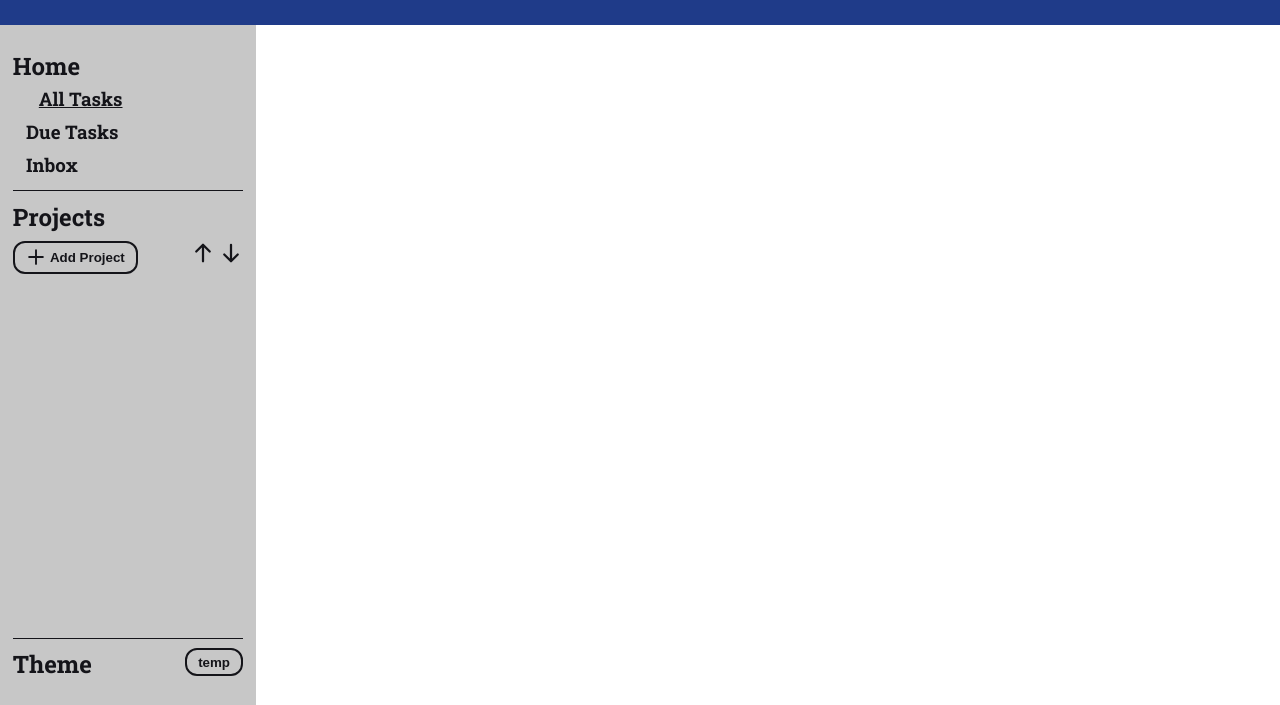
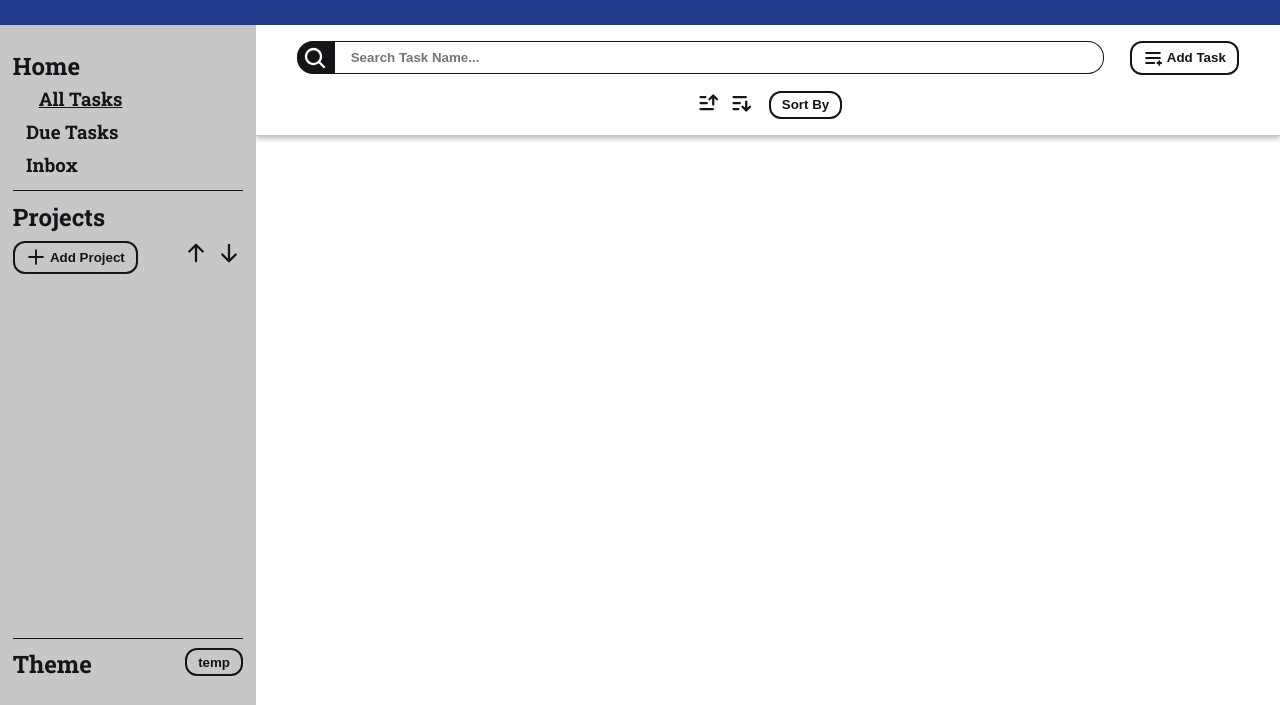
Before and after one commit to Marwan-Amin22/Todo-List, a website built with webpack: page src/template.html in a window 1280 px wide. Shown: the part 95-800 px from the top of the page. Built offline with nearby package versions, Linux system fonts and the light colour scheme.

Commit message:
some content body work

```diff
--- /dev/null
+++ b/src/components/contentBody.css
@@ -0,0 +1,79 @@
+#content-body {
+    position: fixed;
+    width: 100vw;
+    background-color: var(--prim-bg);
+    /* padding: 1rem 4%; */
+    overflow: auto;
+
+    transition: margin-left 0.3s ease, width 0.3s ease;
+}
+
+#sidebar.show+#content-body {
+    width: calc(100vw - var(--side-bar-width));
+    margin-left: var(--side-bar-width);
+}
+
+#utils-section {
+    display: grid;
+    grid-template-columns: 1fr auto;
+    grid-template-rows: auto;
+    align-items: center;
+    column-gap: 2vw;
+    row-gap: 2vh;
+    border-bottom: 1px solid var(--sec-bg);
+    padding: 1rem 4%;
+    box-shadow: 0 2px 6px rgb(50 50 50 /0.4);
+}
+
+#sorting-tasks-div {
+    display: flex;
+    justify-self: center;
+    grid-column: 1/3;
+    gap: 1vw;
+}
+
+#sorting-tasks-div>div {
+    display: flex;
+    gap: 4px;
+}
+
+#task-add-button {
+    grid-column: 2/3;
+    display: flex;
+    align-items: center;
+    gap: 4px;
+}
+
+#search-tasks-div {
+    grid-column: 1/2;
+    display: flex;
+    align-items: stretch;
+}
+
+
+#search-tasks-div>label {
+    --icon-clr: var(--prim-bg);
+    padding: 0 0.4rem;
+    background: var(--other-bg);
+    border: solid var(--other-bg);
+    border-width: 1px 1px 1px 0;
+    border-radius: 16px 0 0 16px;
+    cursor: pointer;
+    display: grid;
+    place-items: center;
+}
+
+#search-tasks-input {
+    flex-grow: 1;
+    background-color: inherit;
+    border: solid var(--other-bg);
+    border-width: 1px 1px 1px 0;
+    border-radius: 0 16px 16px 0;
+    padding: 0.5rem 1rem;
+    color: var(--other-bg);
+    font-weight: bold;
+}
+
+#search-tasks-input:focus {
+    outline: none;
+}
--- a/src/components/sidebar.js
+++ b/src/components/sidebar.js
@@ -68,7 +68,6 @@ export function setSidebarEventListeners() {
         if (clickedEditProject) {
             handelEditProject(clickedEditProject.parentElement.dataset.id);
         }
-
     })
 
 
--- a/src/index.js
+++ b/src/index.js
@@ -1,8 +1,7 @@
 import './styles.css';
 import buildSidebar from './components/sidebar';
-import { setSidebarEventListeners } from './components/sidebar';
+
 
 
 
 buildSidebar();
-// setSidebarEventListeners();
--- a/src/styles.css
+++ b/src/styles.css
@@ -1,5 +1,5 @@
 @import url('https://fonts.googleapis.com/css2?family=Roboto+Slab:wght@100..900&display=swap');
-@import url('./components/sidebar.css');
+@import url('./components/contentBody.css');
 
 :root {
     --prim-clr: hsl(224, 63%, 33%);
@@ -87,7 +87,7 @@ button:active {
     --_button-bg: var(--button-bg, transparent);
     /*  */
     border-radius: 12px;
-    padding: 0.1vh 0.01vw;
+    padding: 0.1vh 0.2vw;
     display: flex;
     align-items: center;
 }
@@ -166,20 +166,7 @@ svg {
 
 
 
-#content-body {
-    position: fixed;
-    width: 100vw;
-    background-color: var(--prim-bg);
-    padding: 1rem 4%;
-    overflow: auto;
 
-    transition: margin-left 0.3s ease, width 0.3s ease;
-}
-
-#sidebar.show+#content-body {
-    width: calc(100vw - var(--side-bar-width));
-    margin-left: var(--side-bar-width);
-}
 
 /* #content::-webkit-scrollbar-thumb{
     --thumb-clr:var(--sec-bg);
--- a/src/template.html
+++ b/src/template.html
@@ -116,7 +116,48 @@
 
         </div>
         <div id="content-body">
-
+            <section id="utils-section">
+                <div id="search-tasks-div">
+                    <label for="search-tasks-input">
+                        <svg xmlns="http://www.w3.org/2000/svg" width="32" height="32" fill="#000000"
+                            viewBox="0 0 256 256">
+                            <path
+                                d="M232.49,215.51,185,168a92.12,92.12,0,1,0-17,17l47.53,47.54a12,12,0,0,0,17-17ZM44,112a68,68,0,1,1,68,68A68.07,68.07,0,0,1,44,112Z">
+                            </path>
+                        </svg>
+                    </label>
+                    <input id="search-tasks-input" type="text" placeholder="Search Task Name...">
+                </div>
+                <button class="text-button" id="task-add-button">
+                    <svg xmlns="http://www.w3.org/2000/svg" width="32" height="32" fill="#000000" viewBox="0 0 256 256">
+                        <path
+                            d="M28,64A12,12,0,0,1,40,52H216a12,12,0,0,1,0,24H40A12,12,0,0,1,28,64Zm12,76H216a12,12,0,0,0,0-24H40a12,12,0,0,0,0,24Zm104,40H40a12,12,0,0,0,0,24H144a12,12,0,0,0,0-24Zm88,0H220V168a12,12,0,0,0-24,0v12H184a12,12,0,0,0,0,24h12v12a12,12,0,0,0,24,0V204h12a12,12,0,0,0,0-24Z">
+                        </path>
+                    </svg>
+                    Add Task
+                </button>
+                <div id="sorting-tasks-div">
+                    <div>
+                        <button id="up-arrow-tasks" class="icon-button">
+                            <svg xmlns="http://www.w3.org/2000/svg" width="32" height="32" fill="#000000"
+                                viewBox="0 0 256 256">
+                                <path
+                                    d="M36,128a12,12,0,0,1,12-12h68a12,12,0,0,1,0,24H48A12,12,0,0,1,36,128ZM48,76h52a12,12,0,0,0,0-24H48a12,12,0,0,0,0,24ZM180,180H48a12,12,0,0,0,0,24H180a12,12,0,0,0,0-24ZM232.49,79.51l-40-40a12,12,0,0,0-17,0l-40,40a12,12,0,0,0,17,17L172,77v67a12,12,0,0,0,24,0V77l19.51,19.52a12,12,0,0,0,17-17Z">
+                                </path>
+                            </svg>
+                        </button>
+                        <button id="down-arrow-tasks" class="icon-button">
+                            <svg xmlns="http://www.w3.org/2000/svg" width="32" height="32" fill="#000000"
+                                viewBox="0 0 256 256">
+                                <path
+                                    d="M128,128a12,12,0,0,1-12,12H48a12,12,0,0,1,0-24h68A12,12,0,0,1,128,128ZM48,76H180a12,12,0,0,0,0-24H48a12,12,0,0,0,0,24Zm52,104H48a12,12,0,0,0,0,24h52a12,12,0,0,0,0-24Zm132.49-20.49a12,12,0,0,0-17,0L196,179V112a12,12,0,0,0-24,0v67l-19.51-19.52a12,12,0,0,0-17,17l40,40a12,12,0,0,0,17,0l40-40A12,12,0,0,0,232.49,159.51Z">
+                                </path>
+                            </svg>
+                        </button>
+                    </div>
+                    <button class="text-button" id="sort-by-button">Sort By</button>
+                </div>
+            </section>
         </div>
     </section>
 </body>
```
Also changed, not shown: src/components/contentBody.js (added).
